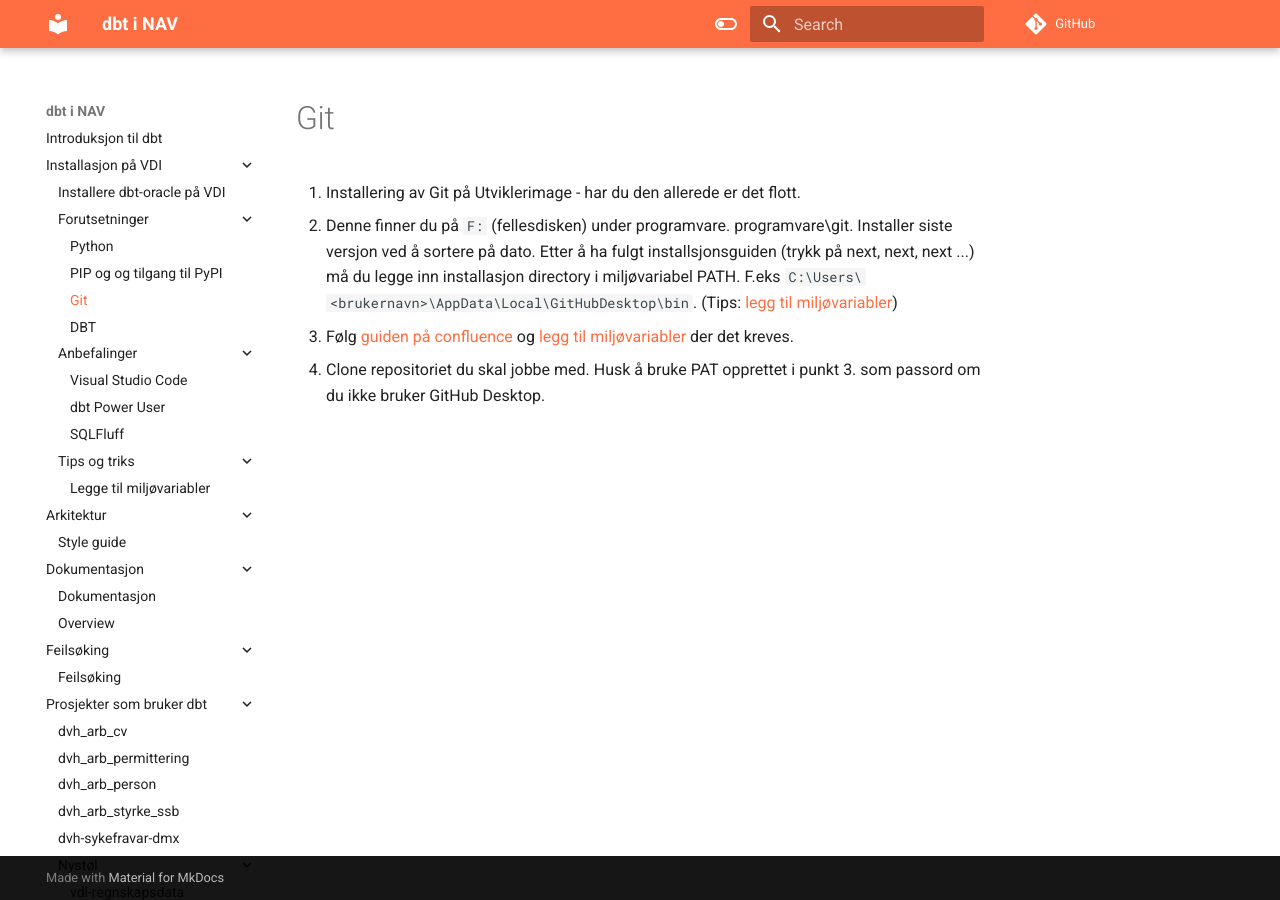
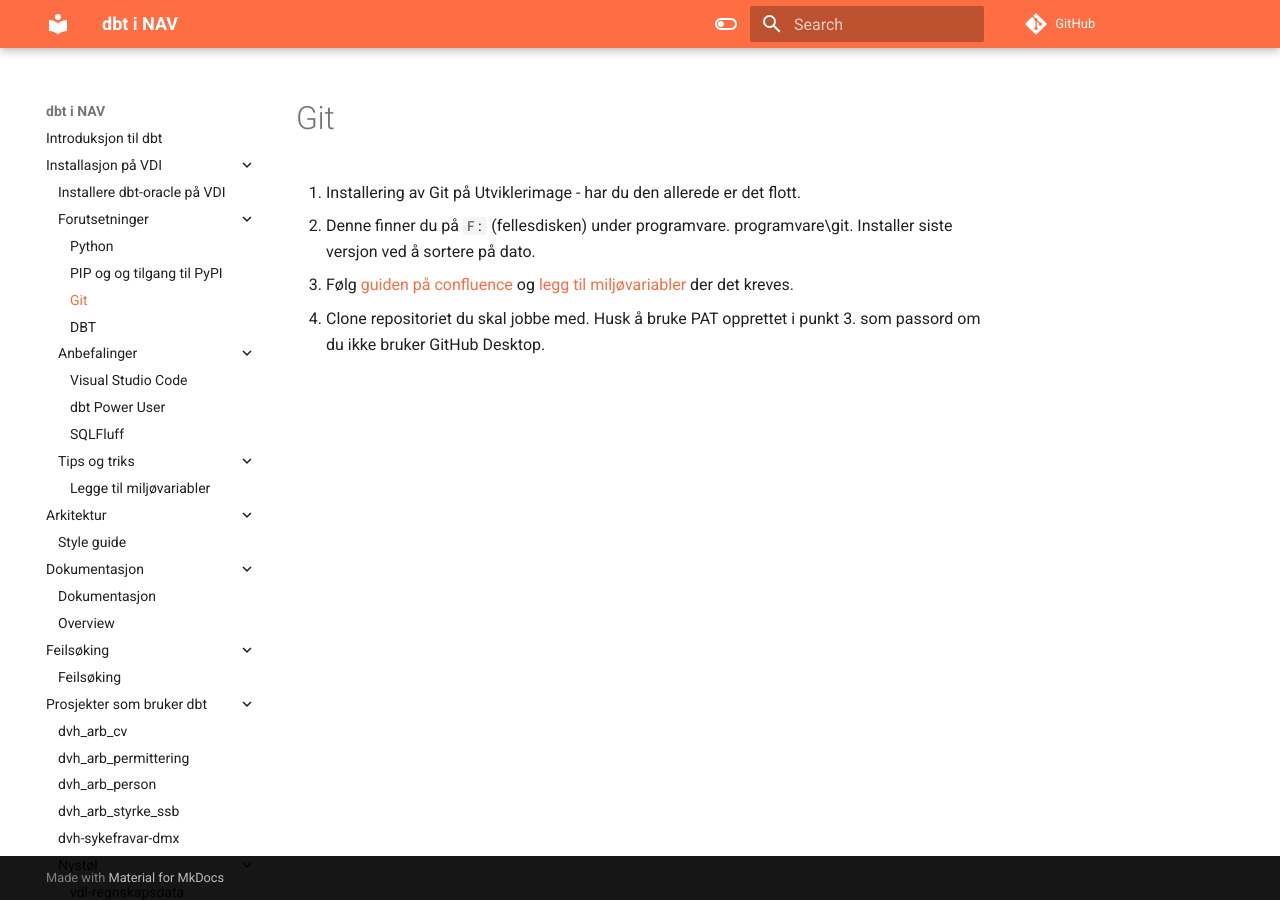
Before and after one commit to navikt/dbt-i-nav, an MkDocs documentation site: the page built from docs/Installasjon-på-VDI/git.md, in a window 1280 px wide. Built offline with MkDocs 1.6.1 and Material for MkDocs 9.7.7, drawn with Linux system fonts in a browser that asks for light colours; comment, search, counter and statistics services are not loaded.

Commit message:
En liten fiks

```diff
--- a/docs/Installasjon-på-VDI/git.md
+++ b/docs/Installasjon-på-VDI/git.md
@@ -1,6 +1,6 @@
 # Git
 
 1. Installering av Git på Utviklerimage - har du den allerede er det flott.
-  * Denne finner du på `F:` (fellesdisken) under programvare. programvare\git\. Installer siste versjon ved å sortere på dato. Etter å ha fulgt installsjonsguiden (trykk på next, next, next ...) må du legge inn installasjon directory i miljøvariabel  PATH. F.eks `C:\Users\<brukernavn>\AppData\Local\GitHubDesktop\bin`. (Tips: [legg til miljøvariabler](miljovariabler.md))
+  * Denne finner du på `F:` (fellesdisken) under programvare. programvare\git\. Installer siste versjon ved å sortere på dato.
 2. Følg [guiden på confluence](https://confluence.adeo.no/x/xZCrF) og [legg til miljøvariabler](miljovariabler.md) der det kreves.
 4. Clone repositoriet du skal jobbe med. Husk å bruke PAT opprettet i punkt 3. som passord om du ikke bruker GitHub Desktop.
```
